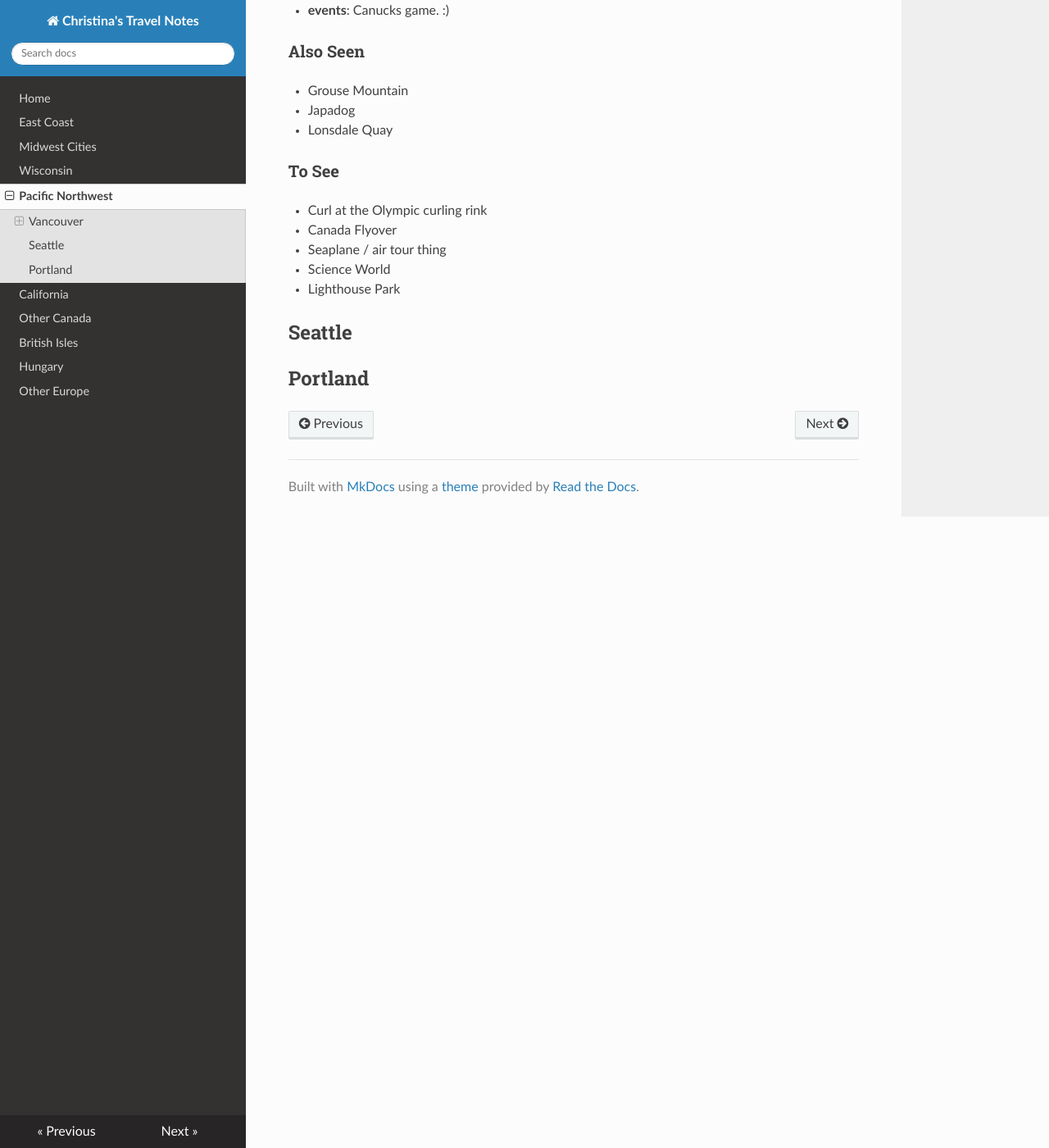
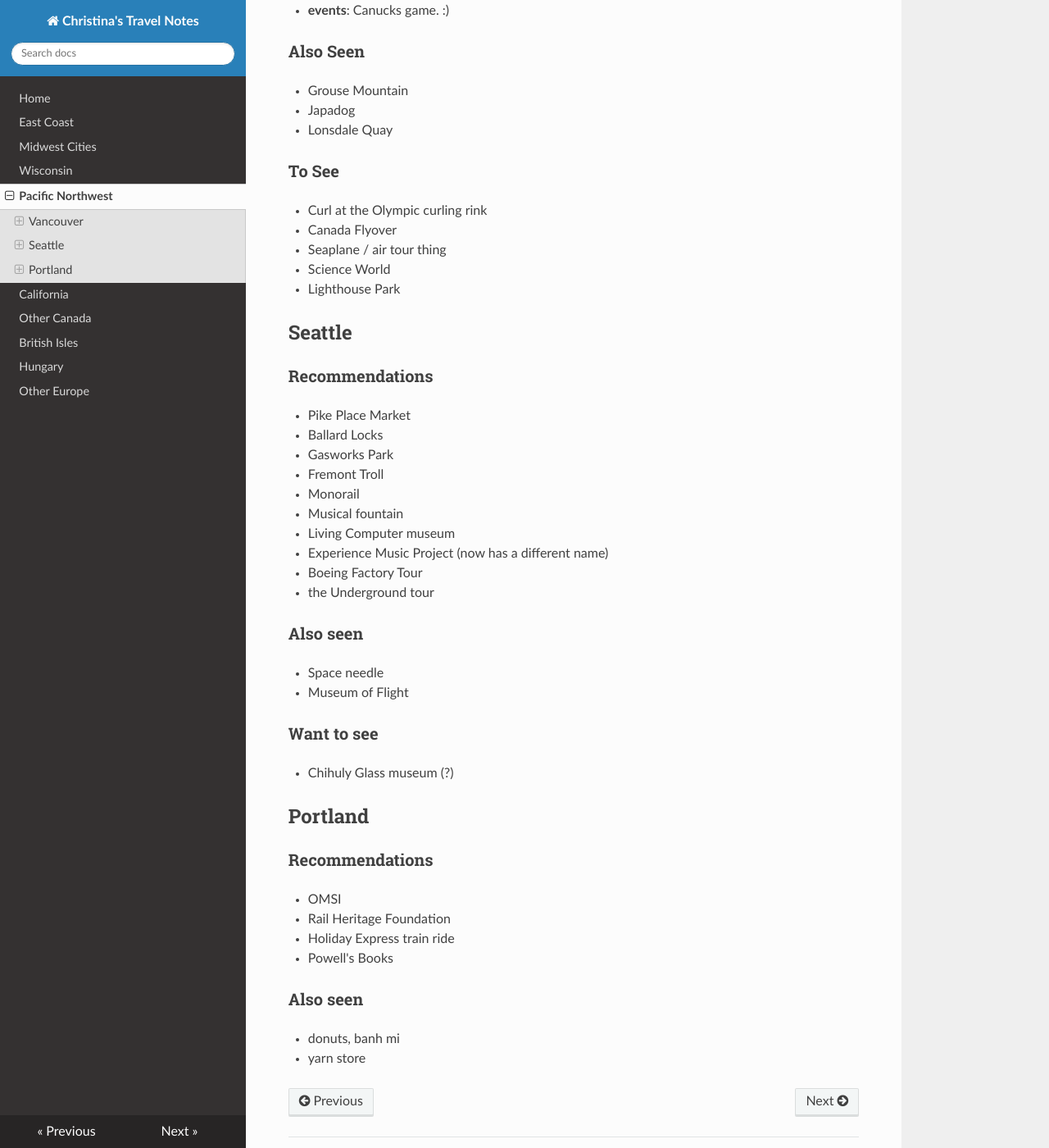
Before and after one commit to ChristinaLK/travel, an MkDocs documentation site: the page built from docs/pac-nw.md, in a window 1280 px wide and 1400 px high, scrolled down 1201 px. Shown: the whole window at 82% size. Built offline with MkDocs 1.6.1, drawn with Linux system fonts in a browser that asks for light colours; nearby versions of some CDN libraries.

Commit message:
pacific northwest notes

```diff
--- a/docs/pac-nw.md
+++ b/docs/pac-nw.md
@@ -59,4 +59,38 @@ grad student, but it was fun.
 
 ## Seattle
 
+### Recommendations
+
+* Pike Place Market
+* Ballard Locks
+* Gasworks Park
+* Fremont Troll
+* Monorail
+* Musical fountain
+* Living Computer museum
+* Experience Music Project (now has a different name)
+* Boeing Factory Tour
+* the Underground tour
+
+### Also seen
+
+* Space needle
+* Museum of Flight
+
+### Want to see
+
+* Chihuly Glass museum (?)
+
 ## Portland
+
+### Recommendations
+
+* OMSI
+* Rail Heritage Foundation
+* Holiday Express train ride
+* Powell's Books
+
+### Also seen
+
+* donuts, banh mi
+* yarn store
```
